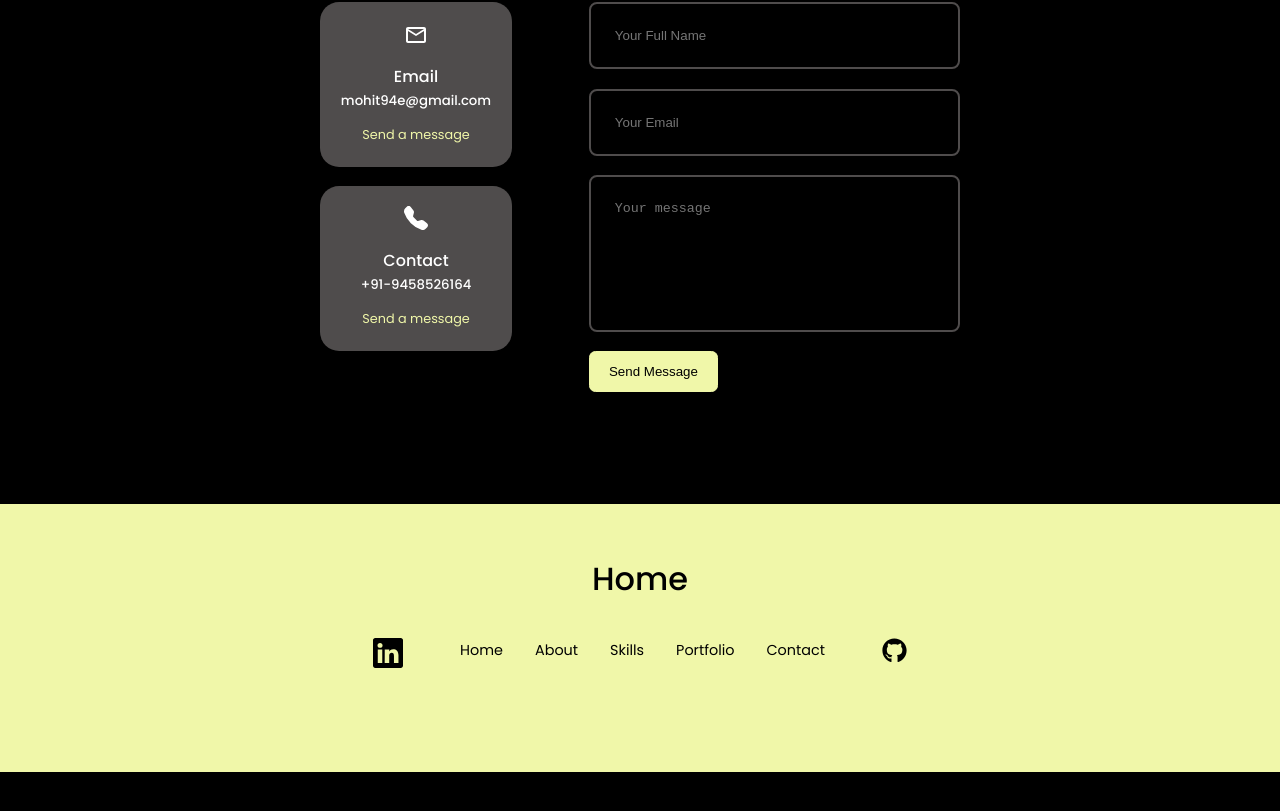
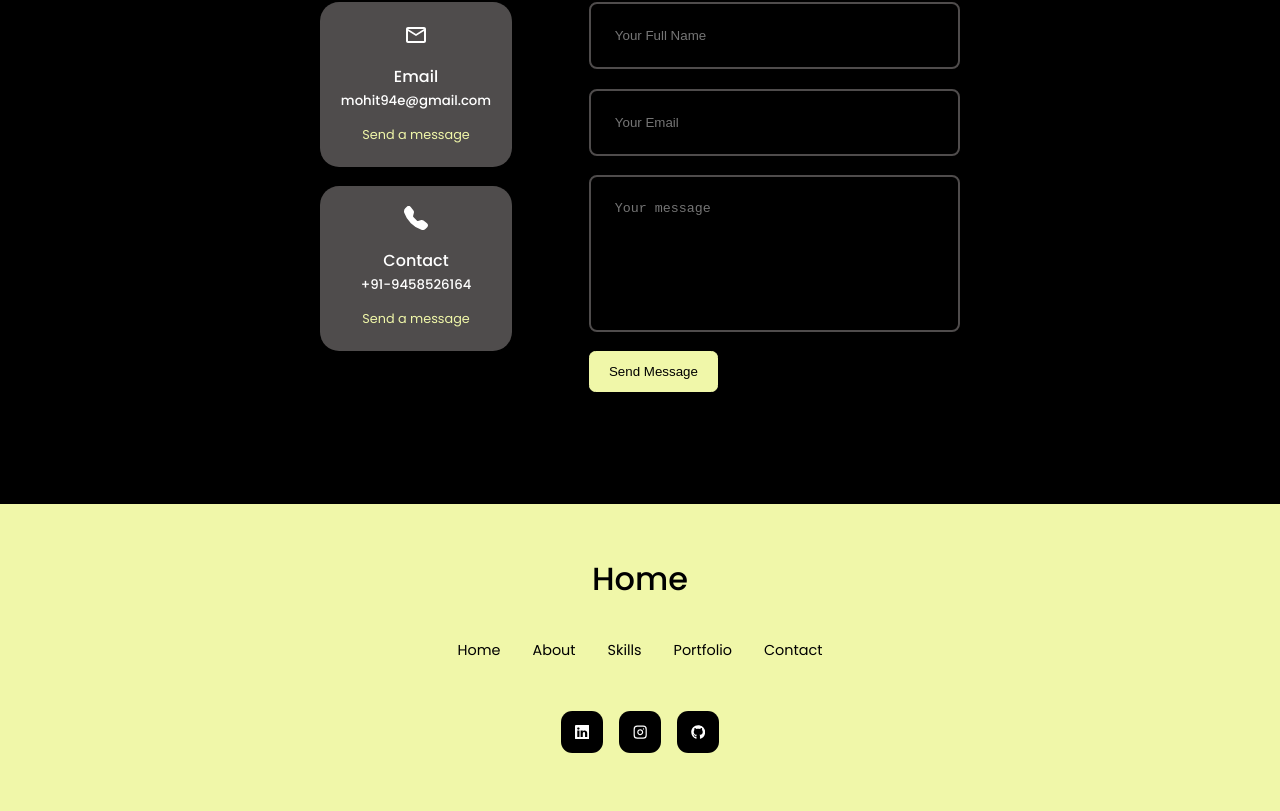
Before and after one commit to Mohit-Raj-Singh/Mohit-Raj-Singh.github.io, a React (Create React App) app: page / in a window 1280 px wide. Shown: the part 5221-6032 px from the top of the page. Before the commit the page ends 5993 px from the top, so only its background shows below. Built offline with nearby package versions, Linux system fonts and the light colour scheme.

Commit message:
social change

```diff
--- a/src/components/footer/Footer.jsx
+++ b/src/components/footer/Footer.jsx
@@ -10,14 +10,20 @@ const Footer = () => {
     <footer>
       <a href="#" className="footer__logo">Home</a>
       <ul className="permalinks">
-        <li><a href="https://www.linkedin.com/in/mohit-raj-singh-m6164/" target="_blank"><BsLinkedin className='logoLink'/></a></li>
         <li><a href="#">Home</a></li>
         <li><a href="#about">About</a></li>
         <li><a href="#skills">Skills</a></li>
         <li><a href="#portfolio">Portfolio</a></li>
         <li><a href="#contact">Contact</a></li>
-        <li><a href="https://github.com/Mohit-Raj-Singh" target="_blank"><FaGithub className='logoGit'/></a></li>
       </ul>
+
+      <div className="footer__socials">
+      <a href="https://www.linkedin.com/in/mohit-raj-singh-m6164/"><BsLinkedin/></a>
+      <a href="https://www.instagram.com/iam_mohitrajs/"><FiInstagram/></a>
+       <a href="https://github.com/Mohit-Raj-Singh"><FaGithub/></a>
+
+
+      </div>
     </footer>
   )
 }
```
